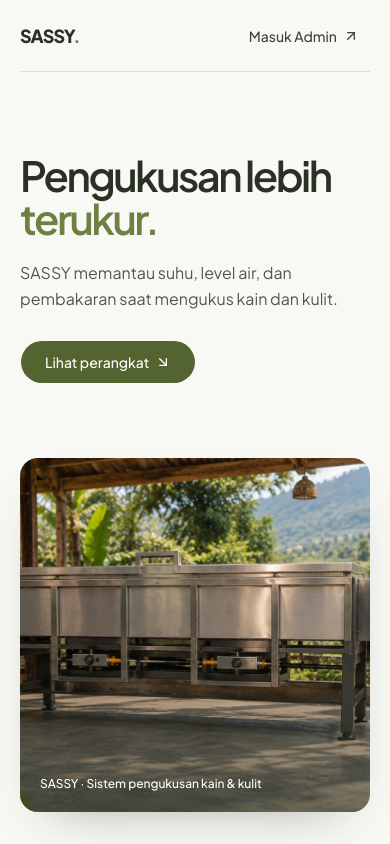
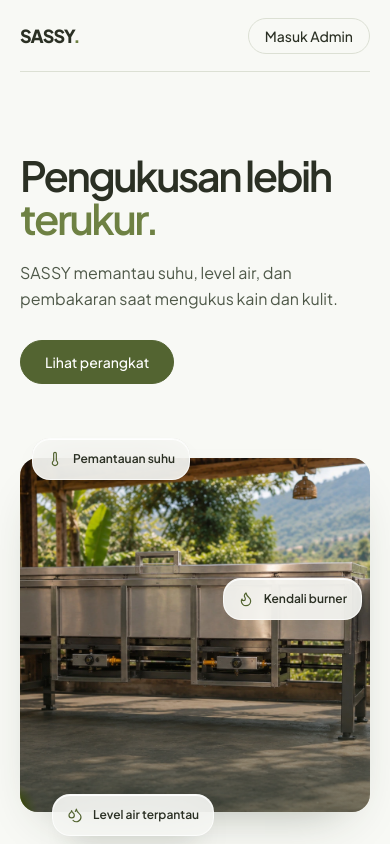
Before and after one commit to arisesassy/sassy-monitoring, a Next.js app: page / in a window 390 px wide. Built offline with nearby package versions, Linux system fonts and the light colour scheme; no server answers.

Commit message:
feat(landing): orbit three badges and add origin buttons

```diff
--- a/components/ui/cinematic-landing-hero.tsx
+++ b/components/ui/cinematic-landing-hero.tsx
@@ -3,8 +3,8 @@
 import { useEffect, useRef } from "react";
 import Image from "next/image";
 import Link from "next/link";
-import { ArrowDownRight, ArrowUpRight, Droplets, Thermometer } from "lucide-react";
-import { Button } from "@/components/ui/button";
+import { Droplets, Flame, Thermometer } from "lucide-react";
+import { OriginButton } from "@/components/ui/origin-button";
 
 export function CinematicHero() {
   const sectionRef = useRef<HTMLElement>(null);
@@ -51,16 +51,25 @@ export function CinematicHero() {
               }
             );
 
-            gsap.from("[data-hero-badge]", {
-              y: 20,
+            // ponytail: badge bergerak mengitari foto 2.5D; ganti dengan posisi model 3D saat aset GLB tersedia.
+            gsap.fromTo("[data-hero-badge]", {
+              x: (index: number) => [-85, 90, -70][index],
+              y: (index: number) => [-45, -30, 65][index],
+              rotationY: (index: number) => [-20, 22, -16][index],
+              rotationX: 12,
+              scale: 0.8,
               opacity: 0,
-              duration: 0.7,
-              stagger: 0.14,
+            }, {
+              x: 0, y: 0, rotationX: 0, rotationY: 0, scale: 1, opacity: 1,
               ease: "power2.out",
+              stagger: 0.12,
               scrollTrigger: {
-                trigger: "[data-hero-visual]",
-                start: "top 65%",
-                once: true,
+                trigger: sectionRef.current,
+                start: "top top",
+                end: () => `+=${Math.round(window.innerHeight * 0.65)}`,
+                pin: true,
+                scrub: 1,
+                anticipatePin: 1,
               },
             });
           }, sectionRef);
@@ -84,9 +93,7 @@ export function CinematicHero() {
           <Link href="/" className="text-lg font-extrabold tracking-[-0.05em] focus-visible:outline-2 focus-visible:outline-offset-4 focus-visible:outline-[#6E8143]">
             SASSY<span className="text-[#6E8143]">.</span>
           </Link>
-          <Button asChild variant="ghost" className="text-[#3C4730] hover:bg-[#EBEEE4] hover:text-[#2B3024] focus-visible:ring-[#6E8143]">
-            <Link href="/login">Masuk Admin <ArrowUpRight aria-hidden="true" /></Link>
-          </Button>
+          <OriginButton href="/login" variant="secondary" className="h-9 px-4">Masuk Admin</OriginButton>
         </header>
 
         <div className="flex flex-1 flex-col justify-center pt-10 pb-8 md:pt-14 md:pb-10">
@@ -98,9 +105,7 @@ export function CinematicHero() {
               SASSY memantau suhu, level air, dan pembakaran saat mengukus kain dan kulit.
             </p>
             <div data-hero-intro className="mt-7">
-              <Button asChild className="h-11 rounded-full bg-[#536431] px-6 text-sm text-white hover:bg-[#435127] focus-visible:ring-[#536431]">
-                <a href="#perangkat">Lihat perangkat <ArrowDownRight aria-hidden="true" /></a>
-              </Button>
+              <OriginButton href="#perangkat">Lihat perangkat</OriginButton>
             </div>
           </div>
         </div>
@@ -116,18 +121,28 @@ export function CinematicHero() {
               className="object-cover object-center"
             />
             <div aria-hidden="true" className="pointer-events-none absolute inset-0 bg-gradient-to-t from-[#1E291C]/60 via-transparent to-transparent" />
-            <div className="absolute bottom-5 left-5 text-xs font-medium text-white sm:bottom-7 sm:left-7">
+            <div className="absolute bottom-5 left-5 hidden text-xs font-medium text-white md:block md:bottom-7 md:left-7">
               SASSY · Sistem pengukusan kain &amp; kulit
             </div>
           </div>
 
-          <div data-hero-badge className="absolute -top-5 right-3 hidden items-center gap-2 rounded-xl border border-white/60 bg-[#F8F9F5]/90 px-4 py-3 text-xs font-semibold text-[#2B3024] shadow-[0_12px_28px_-16px_rgba(38,50,28,0.5)] backdrop-blur-md sm:flex sm:right-8 md:right-10 motion-reduce:transform-none">
-            <Thermometer aria-hidden="true" className="size-4 text-[#536431]" strokeWidth={1.8} />
-            Pemantauan suhu
+          <div data-hero-badge className="absolute -top-5 left-3 sm:left-8 md:-top-7 md:left-12">
+            <div className="flex items-center gap-2.5 rounded-2xl border border-white/70 bg-[#F8F9F5]/90 px-3.5 py-3 text-xs font-semibold text-[#2B3024] shadow-[0_16px_30px_-18px_rgba(26,39,20,0.6),inset_0_1px_0_rgba(255,255,255,0.9)] backdrop-blur-xl transition-[transform,box-shadow,background-color] duration-300 hover:-translate-y-1 hover:rotate-[-2deg] hover:bg-white hover:shadow-[0_22px_36px_-18px_rgba(26,39,20,0.65)] md:px-4 md:py-3.5 motion-reduce:transition-none">
+              <Thermometer aria-hidden="true" className="size-4 text-[#536431]" strokeWidth={1.8} />
+              Pemantauan suhu
+            </div>
           </div>
-          <div data-hero-badge className="absolute -bottom-3 right-8 hidden items-center gap-2 rounded-xl border border-white/60 bg-[#F8F9F5]/90 px-4 py-3 text-xs font-semibold text-[#2B3024] shadow-[0_12px_28px_-16px_rgba(38,50,28,0.5)] backdrop-blur-md md:flex md:right-16 motion-reduce:transform-none">
-            <Droplets aria-hidden="true" className="size-4 text-[#536431]" strokeWidth={1.8} />
-            Level air terpantau
+          <div data-hero-badge className="absolute top-1/3 right-2 sm:right-8 md:-right-4">
+            <div className="flex items-center gap-2.5 rounded-2xl border border-white/70 bg-[#F8F9F5]/90 px-3.5 py-3 text-xs font-semibold text-[#2B3024] shadow-[0_16px_30px_-18px_rgba(26,39,20,0.6),inset_0_1px_0_rgba(255,255,255,0.9)] backdrop-blur-xl transition-[transform,box-shadow,background-color] duration-300 hover:-translate-y-1 hover:rotate-[2deg] hover:bg-white hover:shadow-[0_22px_36px_-18px_rgba(26,39,20,0.65)] md:px-4 md:py-3.5 motion-reduce:transition-none">
+              <Flame aria-hidden="true" className="size-4 text-[#536431]" strokeWidth={1.8} />
+              Kendali burner
+            </div>
+          </div>
+          <div data-hero-badge className="absolute -bottom-4 left-8 sm:left-16 md:bottom-8 md:left-10">
+            <div className="flex items-center gap-2.5 rounded-2xl border border-white/70 bg-[#F8F9F5]/90 px-3.5 py-3 text-xs font-semibold text-[#2B3024] shadow-[0_16px_30px_-18px_rgba(26,39,20,0.6),inset_0_1px_0_rgba(255,255,255,0.9)] backdrop-blur-xl transition-[transform,box-shadow,background-color] duration-300 hover:-translate-y-1 hover:rotate-[-2deg] hover:bg-white hover:shadow-[0_22px_36px_-18px_rgba(26,39,20,0.65)] md:px-4 md:py-3.5 motion-reduce:transition-none">
+              <Droplets aria-hidden="true" className="size-4 text-[#536431]" strokeWidth={1.8} />
+              Level air terpantau
+            </div>
           </div>
         </div>
       </section>
--- /dev/null
+++ b/components/ui/origin-button.tsx
@@ -0,0 +1,64 @@
+"use client";
+
+import { useRef, useState, type ReactNode } from "react";
+import Link from "next/link";
+import { motion, useReducedMotion } from "motion/react";
+import { cn } from "@/lib/utils";
+
+const MotionLink = motion.create(Link);
+
+// Adaptasi OriginButton: navigasi memakai link semantik, bukan button bersarang.
+export function OriginButton({ href, children, className, variant = "primary" }: {
+  href: string;
+  children: ReactNode;
+  className?: string;
+  variant?: "primary" | "secondary";
+}) {
+  const ref = useRef<HTMLAnchorElement>(null);
+  const [origin, setOrigin] = useState({ x: 0, y: 0, size: 0 });
+  const [active, setActive] = useState(false);
+  const reducedMotion = useReducedMotion();
+
+  function setCenter() {
+    const rect = ref.current?.getBoundingClientRect();
+    if (rect) setOrigin({ x: rect.width / 2, y: rect.height / 2, size: Math.hypot(rect.width, rect.height) * 2 });
+  }
+
+  return (
+    <MotionLink
+      ref={ref}
+      href={href}
+      onPointerEnter={(event) => {
+        if (event.pointerType === "touch") return;
+        const rect = event.currentTarget.getBoundingClientRect();
+        const x = event.clientX - rect.left;
+        const y = event.clientY - rect.top;
+        const size = 2 * Math.max(Math.hypot(x, y), Math.hypot(rect.width - x, y), Math.hypot(x, rect.height - y), Math.hypot(rect.width - x, rect.height - y));
+        setOrigin({ x, y, size });
+        setActive(true);
+      }}
+      onPointerLeave={() => setActive(false)}
+      onFocus={(event) => {
+        if (event.currentTarget.matches(":focus-visible")) {
+          setCenter();
+          setActive(true);
+        }
+      }}
+      onBlur={() => setActive(false)}
+      whileTap={reducedMotion ? undefined : { scale: 0.98 }}
+      className={cn("relative inline-flex h-11 items-center justify-center overflow-hidden rounded-full border px-6 text-sm font-medium transition-colors focus-visible:outline-2 focus-visible:outline-offset-4 focus-visible:outline-[#536431]", variant === "primary" ? "border-[#536431] bg-[#536431] text-white hover:bg-[#2B3920] focus-visible:bg-[#2B3920]" : "border-[#DCE0D4] bg-[#F8F9F5] text-[#2B3024] hover:bg-[#2B3920] hover:text-white focus-visible:bg-[#2B3920] focus-visible:text-white", className)}
+    >
+      {!reducedMotion && (
+        <motion.span
+          aria-hidden="true"
+          className="pointer-events-none absolute rounded-full bg-[#2B3920]"
+          initial={false}
+          animate={{ scale: active ? 1 : 0 }}
+          transition={{ duration: 0.5, ease: [0.16, 1, 0.3, 1] }}
+          style={{ width: origin.size, height: origin.size, left: origin.x - origin.size / 2, top: origin.y - origin.size / 2 }}
+        />
+      )}
+      <span className="relative whitespace-nowrap">{children}</span>
+    </MotionLink>
+  );
+}
--- a/package.json
+++ b/package.json
@@ -15,6 +15,7 @@
     "gsap": "^3.15.0",
     "lenis": "^1.3.27",
     "lucide-react": "^1.61.0",
+    "motion": "^14.9.0",
     "next": "16.3.6",
     "radix-ui": "^1.8.1",
     "react": "19.2.8",
--- a/tests/landing-hero-smoke.mjs
+++ b/tests/landing-hero-smoke.mjs
@@ -7,6 +7,11 @@ const html = await page.text();
 assert.match(html, /Pengukusan lebih/);
 assert.match(html, /login-hero\.webp/);
 assert.match(html, /href="\/login"/);
+assert.equal((html.match(/data-hero-badge/g) ?? []).length, 3, "Tiga badge alat tersedia");
+assert.match(html, /Pemantauan suhu/);
+assert.match(html, /Kendali burner/);
+assert.match(html, /Level air terpantau/);
+assert.doesNotMatch(html, /ArrowDownRight|ArrowUpRight/);
 assert.doesNotMatch(html, /Sobers|Days Sober|App Store/);
 const image = await fetch(`${origin}/images/login-hero.webp`);
 assert.equal(image.status, 200, "Foto hero harus tersedia");
```
Also changed, not shown: 1 other file (tests, documents, lock files or other folders).
